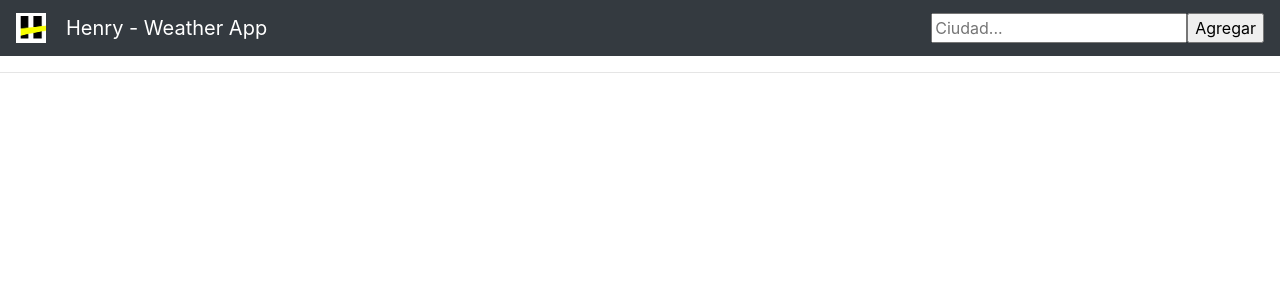
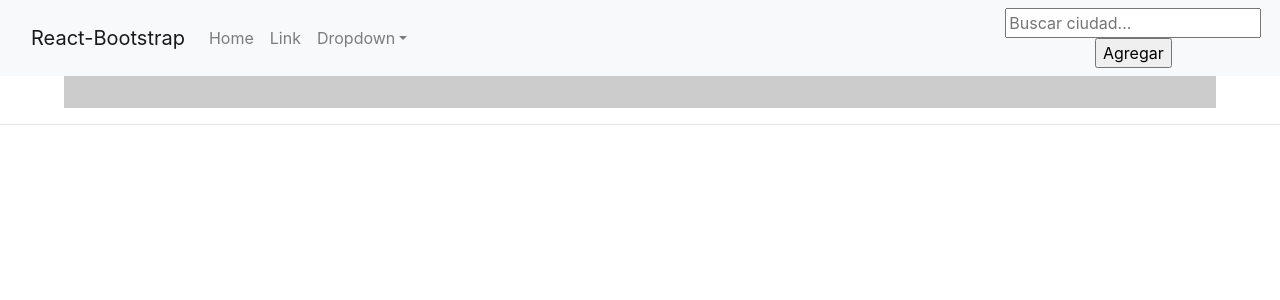
Before and after one commit to agustinfraile/FT-M2-31c, a React (Create React App) app in the folder 09-React-Routing/homework/: page / in a window 1280 px wide. Shown: the top 300 px of the page. Built offline with nearby package versions, Linux system fonts and the light colour scheme.

Commit message:
agregando componentes del ejercicio anterior

```diff
--- a/09-React-Routing/homework/package.json
+++ b/09-React-Routing/homework/package.json
@@ -5,7 +5,9 @@
     "@testing-library/jest-dom": "^5.11.10",
     "@testing-library/react": "^11.2.6",
     "@testing-library/user-event": "^13.1.1",
+    "bootstrap": "^5.2.1",
     "react": "^17.0.2",
+    "react-bootstrap": "^2.5.0",
     "react-dom": "^17.0.2",
     "react-scripts": "4.0.3"
   },
--- a/09-React-Routing/homework/src/components/Card.css
+++ /dev/null
@@ -1,20 +0,0 @@
-.card {
-  margin: 20px;
-  width: 18rem;
-}
-
-.card-title {
-  margin-bottom: 15px;
-}
-
-#closeIcon {
-  display: flex;
-  justify-content: flex-end;
-  margin-right: 8px;
-  margin-top: 8px;
-}
-
-.card-body {
-  margin-top: 0px !important;
-  padding-top: 0px !important;
-}
--- a/09-React-Routing/homework/src/components/Card.jsx
+++ b/09-React-Routing/homework/src/components/Card.jsx
@@ -1,28 +1,34 @@
-import React from 'react';
-import './Card.css';
+import styles from './card.module.css'
 
-export default function Card ({min, max, name, img, onClose, id}) {
-    return (
-      <div className="card">
-        <div id="closeIcon" className="row">
-            <button onClick={onClose} className="btn btn-sm btn-danger">X</button>
-        </div>
-        <div className="card-body">
-          <h5 className="card-title">{name}</h5>
-          <div className="row">
-            <div className="col-sm-4 col-md-4 col-lg-4">
-              <p>Min</p>
-              <p>{min}°</p>
-            </div>
-            <div className="col-sm-4 col-md-4 col-lg-4">
-              <p>Max</p>
-              <p>{max}°</p>
-            </div>
-            <div className="col-sm-4 col-md-4 col-lg-4">
-              <img className="iconoClima" src={"http://openweathermap.org/img/wn/"+img+"@2x.png"} width="80" height="80" alt="" />
-            </div>
-          </div>
-        </div>
+
+export default function Card({max, min, name, img, onClose}) {
+  // acá va tu código
+  return (
+    <div className={styles.cardContainer}>
+
+      <button
+        className={styles.cardContainer_button}
+        onClick={onClose}
+      >
+        X
+      </button>
+
+      <div>
+        <h4>{name}</h4>
       </div>
-    );
+
+      <div>
+        <img src={`http://openweathermap.org/img/wn/${img}@2x.png`} alt={`imagen de ${img}`}  />
+      </div>
+
+      <div>
+        <p>Maxima: {max}</p>
+      </div>
+
+      <div>
+        <p>Minima: {min}</p>
+      </div>
+
+    </div>
+  )
 };
--- a/09-React-Routing/homework/src/components/Cards.css
+++ /dev/null
@@ -1,5 +0,0 @@
-.cards {
-  display: flex;
-  flex-wrap: wrap;
-  justify-content: center;
-}
--- a/09-React-Routing/homework/src/components/Cards.jsx
+++ b/09-React-Routing/homework/src/components/Cards.jsx
@@ -1,19 +1,25 @@
-import React from 'react';
-import './Cards.css';
+import Card from './Card';
+import styles from'./cards.module.css'
 
-import Card from './Card.jsx';
 
 export default function Cards({cities, onClose}) {
+  // acá va tu código
+  // tip, podés usar un map
+
   return (
-    <div className='cards'>
-      {cities.map(c => <Card
-          key={c.id}
-          max={c.max}
-          min={c.min}
-          name={c.name}
-          img={c.img}
-          onClose={() => onClose(c.id)}
-        /> )}
-    </div>
-  );
-}
+      <div className={styles.cardsContainer}>
+        {
+          cities.map(card =>
+            <Card
+              name={card.name}
+              img={card.img}
+              max={card.max}
+              min={card.min}
+              onClose={() => onClose(card.id)}
+              key={card.id}
+            />
+          )
+        }
+      </div>
+    )
+};
--- a/09-React-Routing/homework/src/components/Nav.css
+++ /dev/null
@@ -1,3 +0,0 @@
-#logoHenry {
-  margin-right: 20px;
-}
--- a/09-React-Routing/homework/src/components/Nav.jsx
+++ /dev/null
@@ -1,21 +0,0 @@
-import React from 'react';
-import Logo from '../img/logoHenry.png'
-import SearchBar from './SearchBar.jsx';
-import './Nav.css';
-
-
-function Nav({onSearch}) {
-  return (
-    <nav className="navbar navbar-dark bg-dark">
-        <span className="navbar-brand">
-          <img id="logoHenry" src={Logo} width="30" height="30" className="d-inline-block align-top" alt="" />
-          Henry - Weather App
-        </span>
-        <SearchBar
-          onSearch={onSearch}
-        />
-    </nav>
-  );
-};
-
-export default Nav;
--- /dev/null
+++ b/09-React-Routing/homework/src/components/NavBar.jsx
@@ -0,0 +1,36 @@
+import Container from 'react-bootstrap/Container';
+import Nav from 'react-bootstrap/Nav';
+import Navbar from 'react-bootstrap/Navbar';
+import NavDropdown from 'react-bootstrap/NavDropdown';
+import SearchBar from "./SearchBar"
+
+export default function NavBar({onSearch}) {
+  return (
+    <Navbar bg="light" expand="lg">
+      <Container>
+            <Navbar.Brand href="#home">React-Bootstrap</Navbar.Brand>
+            <Navbar.Toggle aria-controls="basic-navbar-nav" />
+            <Navbar.Collapse id="basic-navbar-nav">
+            <Nav className="me-auto">
+                <Nav.Link href="#home">Home</Nav.Link>
+                <Nav.Link href="#link">Link</Nav.Link>
+                <NavDropdown title="Dropdown" id="basic-nav-dropdown">
+                <NavDropdown.Item href="#action/3.1">Action</NavDropdown.Item>
+                <NavDropdown.Item href="#action/3.2">
+                    Another action
+                </NavDropdown.Item>
+                <NavDropdown.Item href="#action/3.3">Something</NavDropdown.Item>
+                <NavDropdown.Divider />
+                <NavDropdown.Item href="#action/3.4">
+                    Separated link
+                </NavDropdown.Item>
+                </NavDropdown>
+            </Nav>
+            </Navbar.Collapse>
+        </Container>
+        <SearchBar
+          onSearch={onSearch}
+        />
+    </Navbar>
+  )
+}
--- a/09-React-Routing/homework/src/components/SearchBar.jsx
+++ b/09-React-Routing/homework/src/components/SearchBar.jsx
@@ -1,19 +1,26 @@
-import React, { useState } from "react";
+import React, { useState } from 'react';
 
 export default function SearchBar({onSearch}) {
+  // acá va tu código
   const [city, setCity] = useState("");
+
+  const handleInputChange = (e) => {
+    e.preventDefault();
+    setCity(e.target.value);
+  }
+
   return (
     <form onSubmit={(e) => {
       e.preventDefault();
       onSearch(city);
+      e.target[0].value = "";
     }}>
       <input
         type="text"
-        placeholder="Ciudad..."
-        value={city}
-        onChange={e => setCity(e.target.value)}
+        placeholder='Buscar ciudad...'
+        onChange={ (e) => handleInputChange(e) }
       />
       <input type="submit" value="Agregar" />
     </form>
-  );
-}
+  )
+};
--- /dev/null
+++ b/09-React-Routing/homework/src/components/card.module.css
@@ -0,0 +1,17 @@
+.cardContainer {
+    display: inline-block;
+    width: 15em;
+    height: 18em;
+    background-color: rgb(231, 216, 216);
+    margin: .8em;
+}
+
+.cardContainer_button {
+    background-color: rgb(252, 78, 78);
+    color: #fff;
+    border: none;
+    width: 2em;
+    border-radius: 40%;
+    display: inline-block;
+    margin: 3px 85%;
+}
--- /dev/null
+++ b/09-React-Routing/homework/src/components/cards.module.css
@@ -0,0 +1,8 @@
+.cardsContainer {
+    width: 90%;
+    display: flex;
+    flex-wrap: wrap;
+    background-color: #ccc;
+    margin: 0 auto;
+    padding: 1em;
+}
--- a/09-React-Routing/homework/src/containers/App.js
+++ b/09-React-Routing/homework/src/containers/App.js
@@ -1,19 +1,17 @@
-import React, { useState } from 'react';
+import { useState } from 'react';
+import Cards from '../components/Cards.jsx';
+import NavBar from '../components/NavBar.jsx';
 
 import './App.css';
-import Nav from '../components/Nav.jsx';
-import Cards from '../components/Cards.jsx';
-
-const apiKey = '4ae2636d8dfbdc3044bede63951a019b';
 
 function App() {
+
   const [cities, setCities] = useState([]);
-  function onClose(id) {
-    setCities(oldCities => oldCities.filter(c => c.id !== id));
-  }
+
+  const apiKey = '4ae2636d8dfbdc3044bede63951a019b';
+
   function onSearch(ciudad) {
-    //Llamado a la API del clima
-    fetch(`http://api.openweathermap.org/data/2.5/weather?q=${ciudad}&appid=${apiKey}`)
+    fetch(`http://api.openweathermap.org/data/2.5/weather?q=${ciudad}&appid=${apiKey}&units=metric`)
       .then(r => r.json())
       .then((recurso) => {
         if(recurso.main !== undefined){
@@ -35,22 +33,22 @@ function App() {
           alert("Ciudad no encontrada");
         }
       });
-  }
-  function onFilter(ciudadId) {
-    let ciudad = cities.filter(c => c.id === parseInt(ciudadId));
-    if(ciudad.length > 0) {
-        return ciudad[0];
-    } else {
-        return null;
     }
-  }
+
+
+    function onClose(id) {
+      setCities(oldCities => oldCities.filter(c => c.id != id));
+    }
+
   return (
     <div className="App">
-      <Nav onSearch={onSearch}/>
+      <div>
+        <NavBar onSearch={onSearch} />
+      </div>
       <div>
         <Cards
           cities={cities}
-          onClose={onClose}
+          onClose={id => onClose(id)}
         />
       </div>
       <hr />
```
Also changed, not shown: 1 other file (tests, documents, lock files or other folders).
